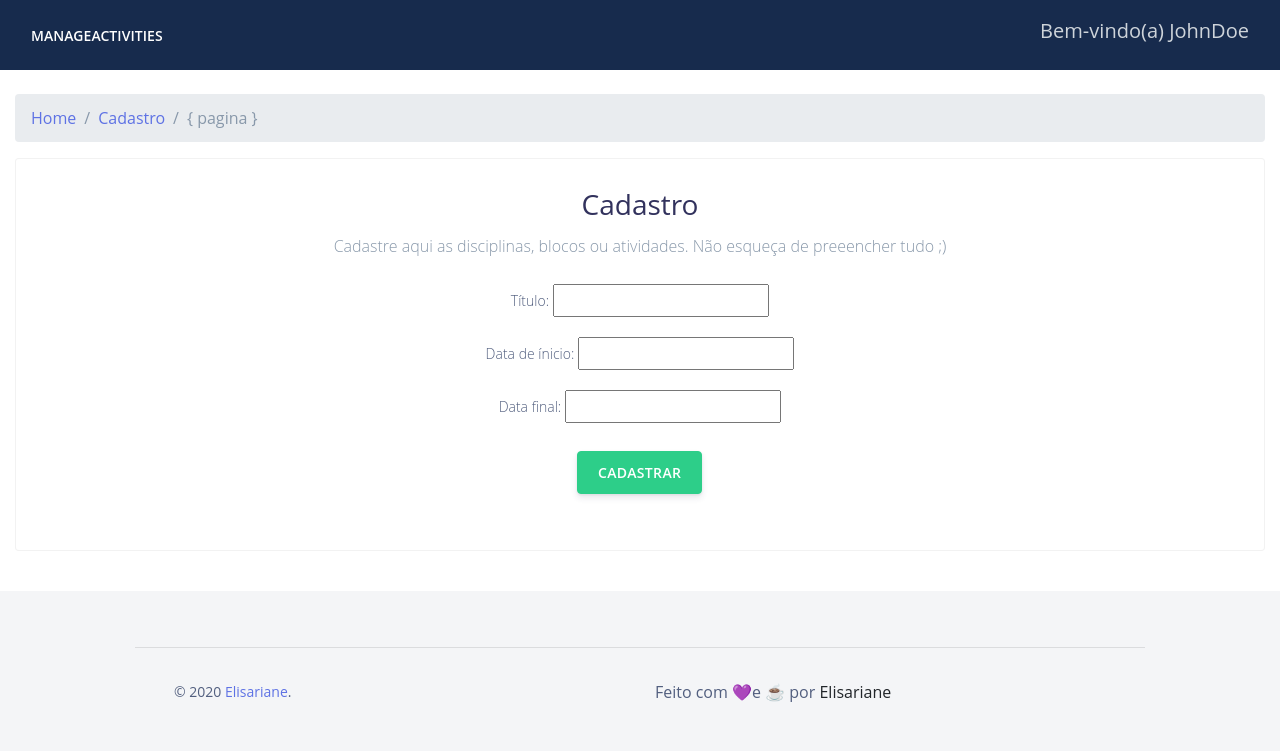
After one commit to Elisariane/ManageActivities, a Django app: page /cadastrar/bloco in a window 1280 px wide. The commit adds this page. Shown: the top 751 px of the page. Run offline with Django 3.2, Linux system fonts and the light colour scheme; some libraries are stand-ins or nearby versions.

Commit message:
Hotfix diagrama, createview e updateview

```diff
--- a/ManageActivities/urls.py
+++ b/ManageActivities/urls.py
@@ -19,4 +19,5 @@ from django.urls import path, include
 urlpatterns = [
     path('admin/', admin.site.urls),
     path('', include('paginas.urls')),
+    path('', include('cadastros.urls')),
 ]
--- a/cadastros/admin.py
+++ b/cadastros/admin.py
@@ -2,7 +2,6 @@ from django.contrib import admin
 
 # Register your models here.
 from .models import *
-admin.site.register(Usuario)
 admin.site.register(Bloco)
 admin.site.register(Atividade)
 admin.site.register(Disciplina)
--- a/cadastros/models.py
+++ b/cadastros/models.py
@@ -1,15 +1,4 @@
 from django.db import models
-
-# Create your models here.
-
-
-class Usuario(models.Model):
-    nome = models.CharField(max_length=50)
-    email = models.CharField(max_length=150)
-    senha = models.CharField(max_length=50)
-
-    def __str__(self):
-        return "{} ({})".format(self.nome, self.email)
 
 
 class Disciplina(models.Model):
@@ -19,29 +8,8 @@ class Disciplina(models.Model):
     emailProfessor = models.CharField(
         max_length=150, verbose_name="E-mail do Professor(a)")
 
-
-class Atividade(models.Model):
-    titulo = models.CharField(max_length=150, verbose_name="Título")
-    dataEntrega = models.DateField(verbose_name="Data de entrega")
-    PENDENTE = 'Pendente'
-    INICIADO = 'Iniciado'
-    FINALIZADO = 'Finalizado'
-
-    STATUS_ATIVIDADE = [
-        (PENDENTE, 'Pendente'),
-        (INICIADO, 'Iniciado'),
-        (FINALIZADO, 'Finalizado'),
-    ]
-    status = models.CharField(
-        max_length=1,
-        choices=STATUS_ATIVIDADE,
-        default='Selecione',
-    )
-
-    isAvaliativo = models.BooleanField()
-    descricao = models.CharField(max_length=180, verbose_name="Descrição")
-
-    disciplina = models.ForeignKey(Disciplina, on_delete=models.CASCADE)
+    def __str__(self):
+        return "{}\n{} ({})".format(self.nome, self.nomeProfessor, self.emailProfessor)
 
 
 class Bloco(models.Model):
@@ -49,4 +17,26 @@ class Bloco(models.Model):
     dataInicio = models.DateField(verbose_name="Data de ínicio")
     dataFinal = models.DateField(verbose_name="Data final")
 
-    usuario = models.ForeignKey(Usuario, on_delete=models.CASCADE)
+    def __str__(self):
+        return "{} (Data de ínicio {}- Data Final {})".format(self.titulo, self.dataInicio, self.dataFinal)
+
+
+class Atividade(models.Model):
+    titulo = models.CharField(max_length=150, verbose_name="Título")
+    dataEntrega = models.DateField(verbose_name="Data de entrega")
+    STATUS_ATIVIDADE = [
+        ('PENDENTE', 'Pendente'),
+        ('INICIADO', 'Iniciado'),
+        ('FINALIZADO', 'Finalizado')
+    ]
+    status = models.CharField(
+        max_length=10, choices=STATUS_ATIVIDADE, default='PENDENTE')
+    isAvaliativo = models.BooleanField(verbose_name="É avaliativo?")
+    descricao = models.CharField(max_length=180, verbose_name="Descrição")
+    disciplina = models.ForeignKey(Disciplina, on_delete=models.CASCADE,
+                                   verbose_name="Disciplina")
+    bloco_id = models.ForeignKey(Bloco, on_delete=models.CASCADE,
+                                 verbose_name="Bloco")
+
+    def __str__(self):
+        return "{} - {}\n{}\n{}\n{}\n{} ".format(self.titulo, self.disciplina, self.descricao, self.dataEntrega, self.isAvaliativo, self.status)
--- /dev/null
+++ b/cadastros/templates/cadastros/form.html
@@ -0,0 +1,21 @@
+{% extends 'modelo.html' %} {% load static %} {% block conteudo %}
+
+<div class="container-fluid">
+    <div class="card col-lg-12 text-center">
+      <div class="card-body">
+          <h3>Cadastro</h3>
+        <p class="card-text text-muted">
+          Cadastre aqui as disciplinas, blocos ou atividades. Não esqueça de
+          preeencher tudo ;)
+        </p>
+        <form action="" method="POST" class="form m-4">
+          {% csrf_token %} {{ form.as_p }}
+
+          <button type="submit" class="btn btn-success m-2">Cadastrar</button>
+        </form>
+      </div>
+    </div>
+  </div>
+</div>
+
+{% endblock %}
--- /dev/null
+++ b/cadastros/urls.py
@@ -0,0 +1,17 @@
+from django.urls import path
+from .views import *
+
+urlpatterns = [
+    path('cadastrar/disciplina', DisciplinaCreate.as_view(),
+         name="cadastrar-disciplina"),
+    path('cadastrar/bloco', BlocoCreate.as_view(), name="cadastrar-bloco"),
+    path('cadastrar/atividade', AtividadeCreate.as_view(),
+         name="cadastrar-atividade"),
+
+    path('editar/disciplina/<int:pk>/', DisciplinaUpdate.as_view(),
+         name="editar-disciplina"),
+    path('editar/bloco/<int:pk>/', BlocoUpdate.as_view(),
+         name="editar-bloco"),
+    path('editar/atividade/<int:pk>/', AtividadeUpdate.as_view(),
+         name="editar-atividade"),
+]
--- a/cadastros/views.py
+++ b/cadastros/views.py
@@ -4,3 +4,47 @@ from django.shortcuts import render
 from .models import *
 from django.urls import reverse_lazy
 from django.views.generic.edit import CreateView, UpdateView, DeleteView
+
+
+class DisciplinaCreate(CreateView):
+    model = Disciplina
+    fields = ['nome', 'nomeProfessor', 'emailProfessor']
+    template_name = 'cadastros/form.html'
+    success_url = reverse_lazy('inicio')
+
+
+class BlocoCreate(CreateView):
+    model = Bloco
+    fields = ['titulo', 'dataInicio', 'dataFinal']
+    template_name = 'cadastros/form.html'
+    success_url = reverse_lazy('inicio')
+
+
+class AtividadeCreate(CreateView):
+    model = Atividade
+    fields = ['titulo', 'dataEntrega', 'status',
+              'isAvaliativo', 'descricao', 'disciplina', 'bloco_id']
+    template_name = 'cadastros/form.html'
+    success_url = reverse_lazy('inicio')
+
+
+class DisciplinaUpdate(UpdateView):
+    model = Disciplina
+    fields = ['nome', 'nomeProfessor', 'emailProfessor']
+    template_name = 'cadastros/form.html'
+    success_url = reverse_lazy('inicio')
+
+
+class BlocoUpdate(UpdateView):
+    model = Bloco
+    fields = ['titulo', 'dataInicio', 'dataFinal']
+    template_name = 'cadastros/form.html'
+    success_url = reverse_lazy('inicio')
+
+
+class AtividadeUpdate(UpdateView):
+    model = Atividade
+    fields = ['titulo', 'dataEntrega', 'status',
+              'isAvaliativo', 'descricao', 'disciplina', 'bloco_id']
+    template_name = 'cadastros/form.html'
+    success_url = reverse_lazy('inicio')
--- a/paginas/templates/modelo.html
+++ b/paginas/templates/modelo.html
@@ -34,8 +34,8 @@
     {% block menu %}
 
     <nav class="navbar navbar-expand-lg navbar-dark bg-default">
-      <div class="container">
-        <a class="navbar-brand" href="#">Default Color</a>
+      <div class="container-fluid">
+        <a class="navbar-brand" href={% url 'inicio' %}>ManageActivities</a>
         <button
           class="navbar-toggler"
           type="button"
@@ -72,20 +72,50 @@
             </div>
           </div>
 
-          <button type="button" class="btn btn-primary">Entrar</button>
         </div>
+        <h5  class="text-light">Bem-vindo(a) JohnDoe</h5>
       </div>
     </nav>
 
+    {% block breadcrumb %}
+    <div class="col-12 mt-4">
+      <nav aria-label="breadcrumb" role="navigation">
+        <ol class="breadcrumb">
+          <li class="breadcrumb-item"><a href={% url 'inicio' %}>Home</a></li>
+          <li class="breadcrumb-item"><a href="#">Cadastro</a></li>
+          <li class="breadcrumb-item active" aria-current="page">{ pagina }</li>
+        </ol>
+      </nav>
+    </div>
+    {% endblock %}
     {% endblock %} {% block conteudo %}
-    <div class="container"></div>
+    <div class="container-fluid"></div>
     {% endblock %} {% block footer %}
-    <div id="footer" class="container-fluid py-4">
-      <div class="credits">
-        Feito com 💜e ☕️ por
-        <a target="_blank" href="https://github.com/Elisariane"> Elisariane </a>
+    <footer class="footer" style="margin-top: 40px">
+      <div class="container">
+        <hr />
+        <div class="row align-items-center justify-content-md-between m-4">
+          <div class="col-md-6">
+            <div class="copyright">
+              &copy; 2020
+              <a href="https://github.com/Elisariane" target="_blank"
+                >Elisariane</a
+              >.
+            </div>
+          </div>
+          <div class="col-md-6 align-items-center">
+            <span>Feito com 💜e ☕️ por</span>
+            <a
+              class="text-dark"
+              target="_blank"
+              href="https://github.com/Elisariane"
+            >
+              Elisariane
+            </a>
+          </div>
+        </div>
       </div>
-    </div>
+    </footer>
     {% endblock %} {% block scriptJs %}
     <script src="{% static 'js/core/jquery.min.js' %}"></script>
     <script src="{% static 'js/core/popper.min.js' %}"></script>
```
Also changed, not shown: paginas/templates/index.html (+6 -6 lines), cadastros/migrations/0001_initial.py, db.sqlite3, static/img/DiagramadeClasse.png.
